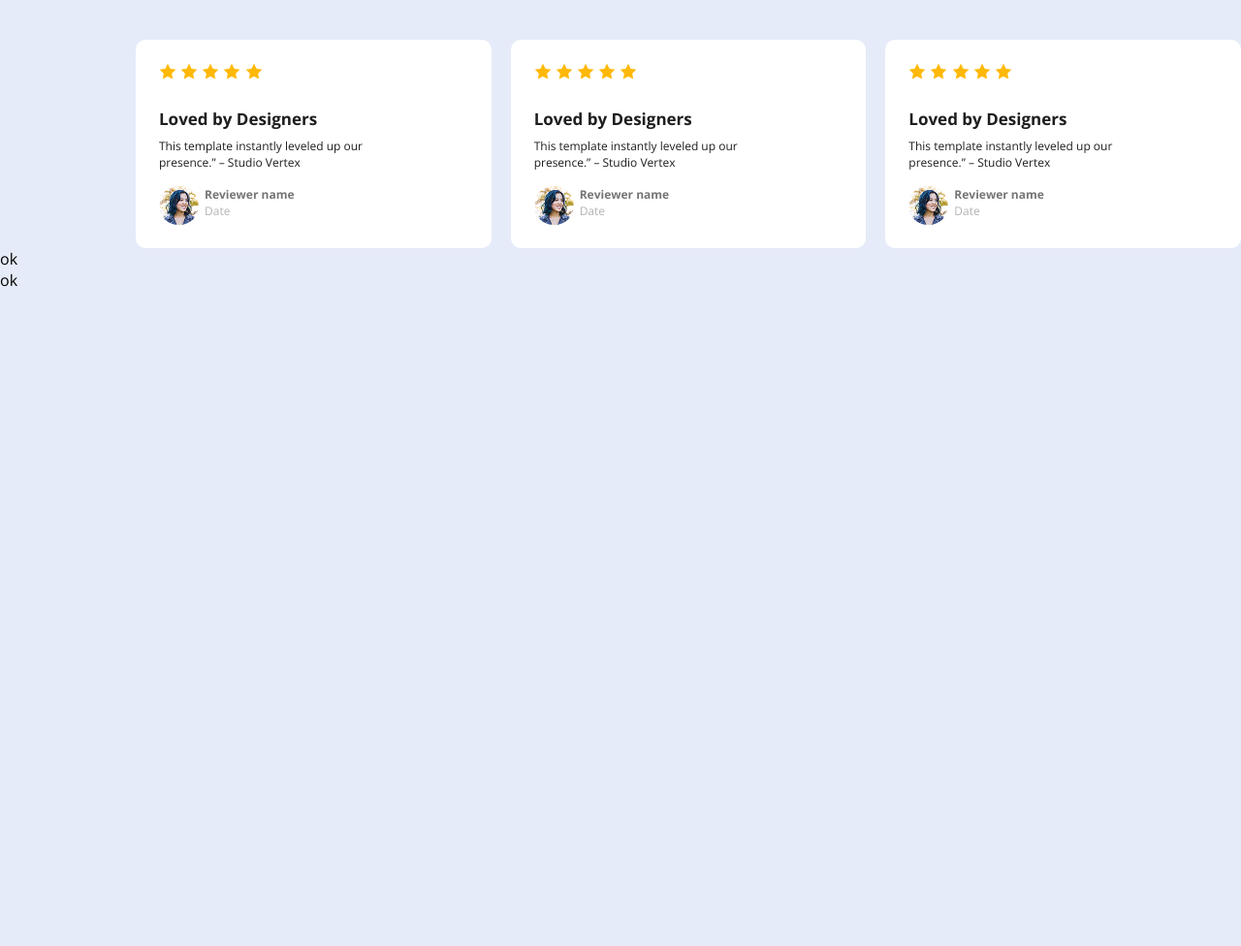
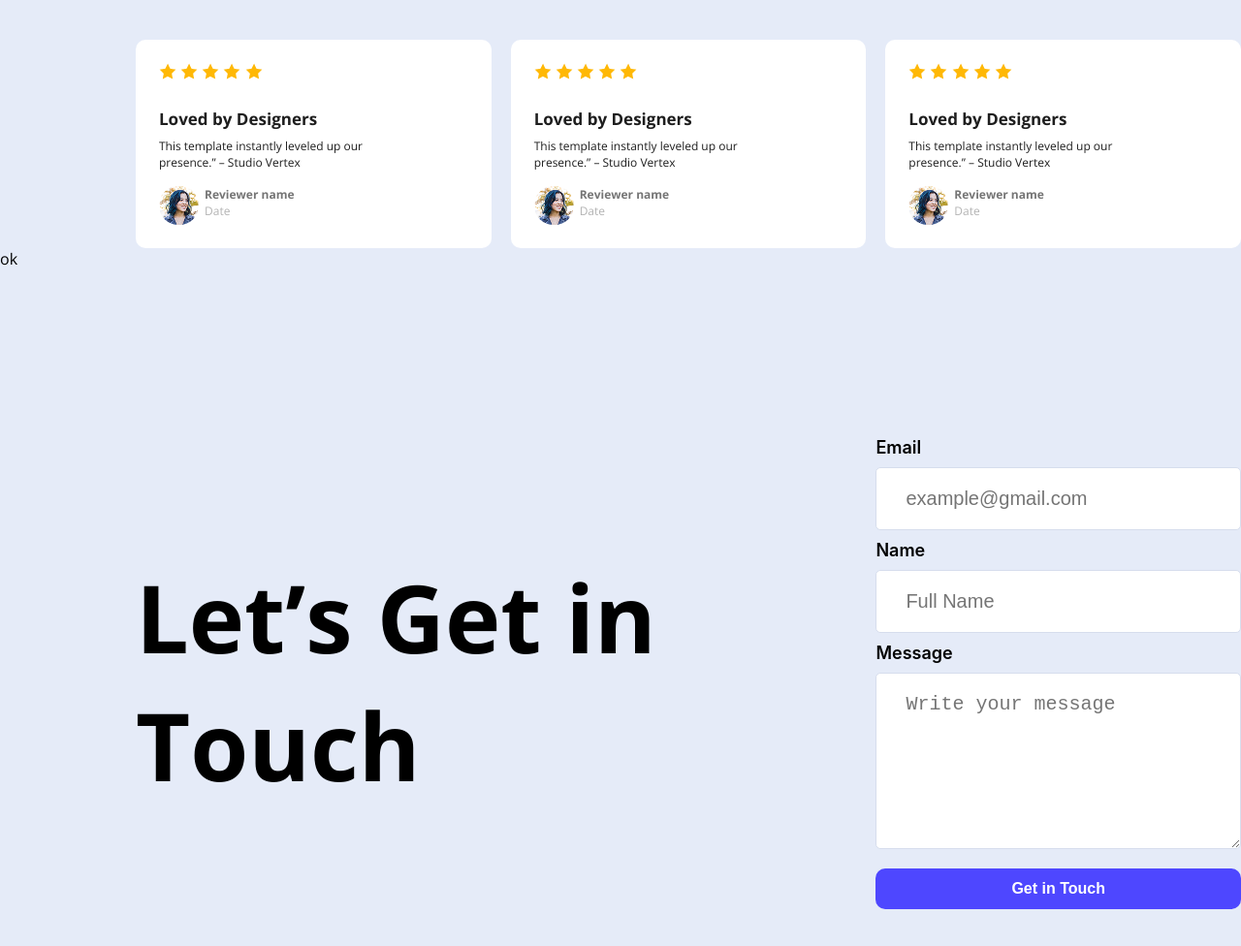
Before and after one commit to nafiz512/assignment-B12A01-Programming-Hero, a plain HTML site: page index.html in a window 1280 px wide. Shown: the part 1767-2743 px from the top of the page at 97% size. Before the commit the page ends 2067 px from the top, so only its background shows below. Drawn offline with nearby package versions, Linux system fonts and the light colour scheme.

Commit message:
get in touch section completion

```diff
--- a/index.html
+++ b/index.html
@@ -120,8 +120,18 @@
             <div></div>
         </section>
         <section class="get-in-touch-section">
-            <div>ok</div>
-            <div></div>
+            <div class="get-in-touch-title">Let’s Get in Touch</div>
+            <div class="get-in-touch-form">
+                <form action="">
+                    <p class="input-name">Email</p>
+                    <input type="email" placeholder="example@gmail.com">
+                    <p class="input-name">Name</p>
+                    <input type="text" placeholder="Full Name">
+                    <P class="input-name">Message</P>
+                    <textarea name="" id="" placeholder="Write your message"></textarea>
+                </form>
+                <button class="btn">Get in Touch</button>
+            </div>
         </section>
     </main>
     <footer>
--- a/styles/style.css
+++ b/styles/style.css
@@ -231,3 +231,61 @@ header{
     font-size: 12px;
     color: #B3B3B3;
 }
+ /* end of user review section  */
+ /* get in touch section  */
+.get-in-touch-section{
+    height: 632px;
+    width: 1140px;
+    margin: 92px 160px 0px 140px;
+}
+.get-in-touch-section{
+    display: flex;
+    justify-content: center;
+    gap: 115px;
+}
+.get-in-touch-title{
+    height: 232px;
+    font-size: 97px;
+    font-weight: bold;
+    color: #000000;
+    margin: 200px 0px ;
+}
+
+.get-in-touch-form{
+    height: 490px;
+    width: 497px;
+    margin: 71px 0px;
+    display: flex;
+    flex-direction: column;
+}
+
+.get-in-touch-form form{
+    display: flex;
+    flex-direction: column;
+}
+.get-in-touch-form form input{
+    background-color: #FFFF;
+    border: 1px solid #D6DDED;
+    border-radius: 5px;
+    padding: 20px 30px;
+    font-size: 20px;
+    /* margin-top: 5px; */
+}
+
+.get-in-touch-form form textarea{
+    background-color: #FFFF;
+    border: 1px solid #D6DDED;
+    border-radius: 5px;
+    height: 140px;
+    font-size: 20px;
+    padding:20px 30px ;
+    margin-bottom: 20px;
+    /* margin-top: 5px; */
+}
+
+.input-name{
+    font-weight:600;
+    font-family: "inter";
+    font-size: 18px;
+    padding: 10px 0px;
+}
```
